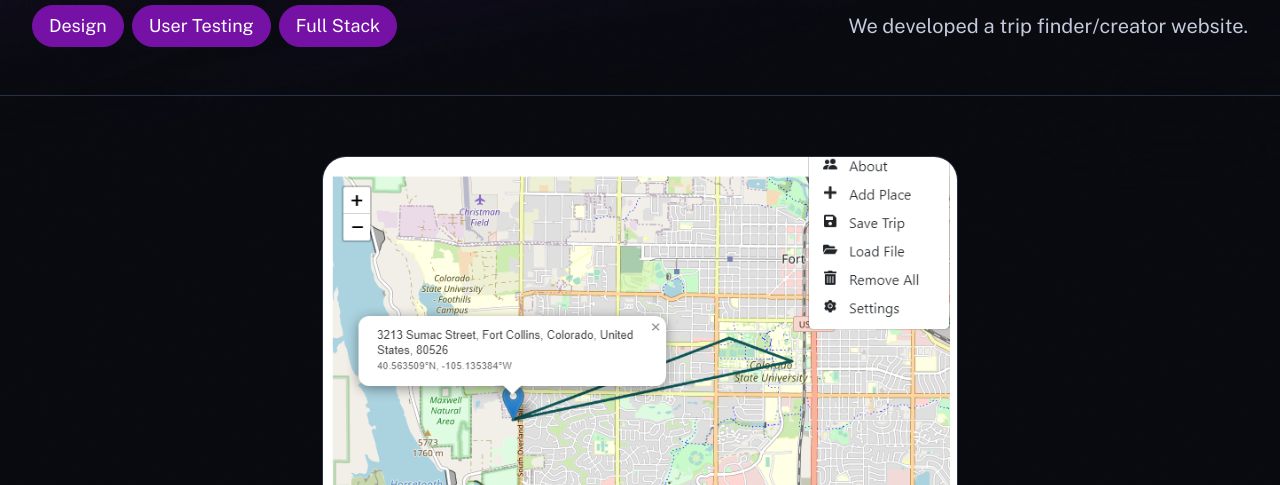
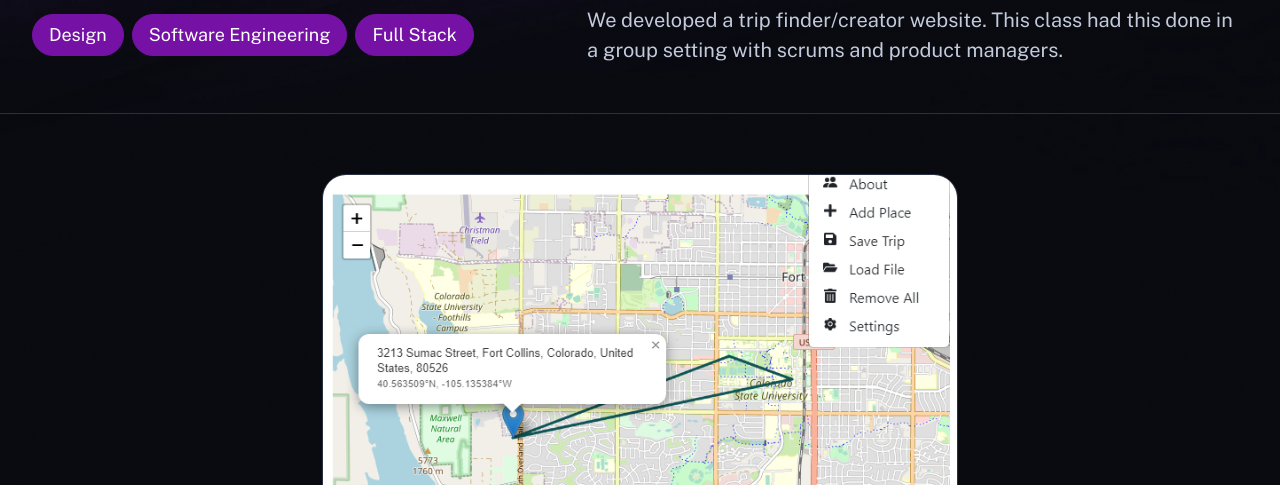
Before and after one commit to ZorkDaNerd/zachshimpa, an Astro site: page /work/cs314-scrum-website in a window 1280 px wide. Shown: the part 315-800 px from the top of the page. Built offline with nearby package versions, Linux system fonts and the light colour scheme; Astro itself is replaced by a stand-in of ours.

Commit message:
Added more to the cs314

```diff
--- a/src/content/work/cs314-scrum-website.md
+++ b/src/content/work/cs314-scrum-website.md
@@ -4,10 +4,10 @@ publishDate: 2019-10-02 00:00:00
 img: /assets/work/cs314/cs314-Trip-Finder.png
 img_alt: Image of the user interface made for the trip finder website.
 description: |
-  We developed a trip finder/creator website.
+  We developed a trip finder/creator website. This class had this done in a group setting with scrums and product managers.
 tags:
   - Design
-  - User Testing
+  - Software Engineering
   - Full Stack
 ---
 
```
